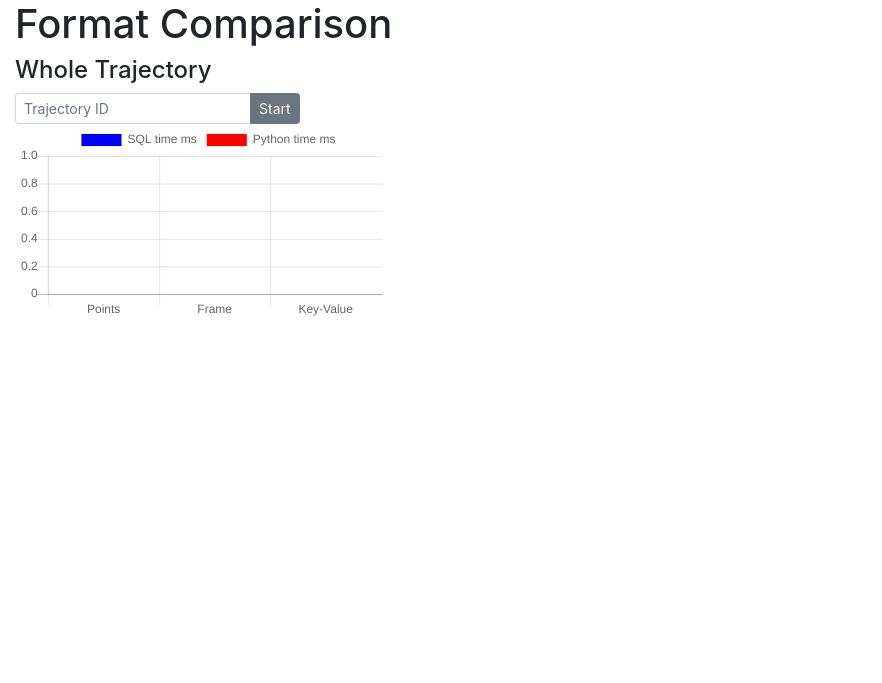
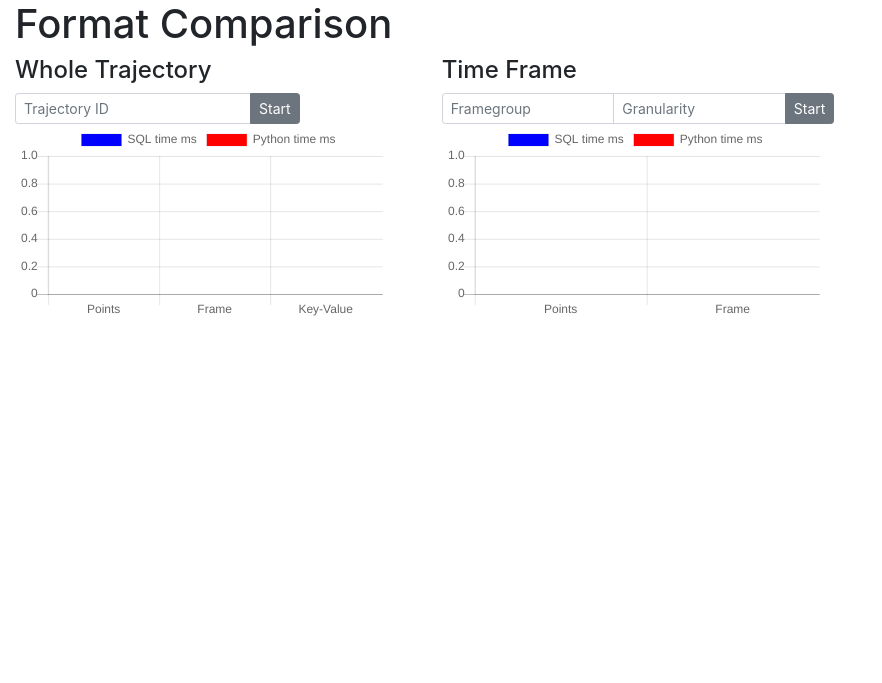
Before and after one commit to marcelja/tuk3, a Flask app: page /compare in a window 1280 px wide. Shown: the top 683 px of the page, without its empty margins (0-882 px from the left). Run offline with Flask 2, Linux system fonts and the light colour scheme; some libraries are stand-ins or nearby versions.

Commit message:
[WIP] add getting time frame data to comparison

```diff
--- a/server.py
+++ b/server.py
@@ -132,7 +132,17 @@ def timeframe_granularity(fgcid, frame, granularity):
                         group by lat, lon'''.format(lat, granularity, lon, fgcid)
 
         cursor.execute(query)
-        return Response(json.dumps(cursor.fetchall(), separators=(',', ':')), mimetype='application/json')
+        result = cursor.fetchall()
+
+        response = {
+            "performance": {
+                "query": query,
+                "sql": get_sql_execution_time(query),
+                "python": 0
+            },
+            "result": result
+        }
+        return Response(json.dumps(response, separators=(',', ':')), mimetype='application/json')
 
 @app.route('/route/<int:tid>')
 def route_information(tid):
@@ -175,12 +185,19 @@ def changepoints(mode, fgcid, granularity):
 
         compare_direction = '>' if mode == 'pickup' else  '<'
 
-        query = '''CALL TUK3_TS_MJ.changepoints_for_framegroup({0}, {1}, '{2}', ?)
-                '''.format(fgcid, granularity, compare_direction)
+        query = '''CALL TUK3_TS_MJ.changepoints_for_framegroup({0}, {1}, '{2}', ?)'''.format(fgcid, granularity, compare_direction)
         cursor.execute(query)
         results = cursor.fetchall()
 
-        return Response(json.dumps(results, separators=(',', ':')), mimetype='application/json')
+        response = {
+            "performance": {
+                "query": query,
+                "sql": get_sql_execution_time(query.replace("'", "''")),
+                "python": 0
+            },
+            "result": results
+        }
+        return Response(json.dumps(response, separators=(',', ':')), mimetype='application/json')
 
 @app.route('/profit')
 def profit():
--- a/static/comparison.js
+++ b/static/comparison.js
@@ -95,6 +95,19 @@ async function showTraWhole() {
 
 function loadTraWhole(trajectoryId) {
   return loadData('/trajectory_point/' + trajectoryId,
-                        '/trajectory_frame/' + trajectoryId,
-                        '/trajectory_keyvalue/' + trajectoryId);
+  '/trajectory_frame/' + trajectoryId,
+  '/trajectory_keyvalue/' + trajectoryId);
 }
+
+async function showFramegroup() {
+  let framegroup = parseInt($('#input-framegroup').val());
+  let granularity = parseInt($('#input-granularity').val());
+
+  let data = await loadFramegroup(framegroup, granularity);
+  showChart('framegroup', data);
+}
+
+function loadFramegroup(framegroup, granularity) {
+  return loadData('/timeframe_granularity/' + framegroup + '/0/' + granularity,
+                  '/timeframe_granularity/' + framegroup + '/0/' + granularity);
+}
--- a/static/map.js
+++ b/static/map.js
@@ -121,7 +121,7 @@ function loadHeatmap(mapType, time, granularity) {
   $.getJSON(url, (data) => {
     let loadingTime = new Date().getTime() - startTime;
     $('#loadingTime').text(loadingTime + ' ms');
-    let heatmapData = formatHeatmapData(data);
+    let heatmapData = formatHeatmapData(data.result);
     heatmap.setData(heatmapData);
   });
 }
--- a/templates/compare.html
+++ b/templates/compare.html
@@ -29,6 +29,21 @@
                         <canvas id="chart-traWhole"></canvas>
                     </div>
             </div>
+            <div class="col-4">
+                <h4>Time Frame</h4>
+                <div class="form-inline">
+                    <div class="input-group input-group-sm mr-1">
+                        <input id="input-framegroup" class="form-control" type="number" placeholder="Framegroup">
+                        <input id="input-granularity" class="form-control" type="number" placeholder="Granularity">
+                        <div class="input-group-append">
+                            <button class="btn btn-secondary" onclick="showFramegroup()">Start</button>
+                        </div>
+                    </div>
+                </div>
+                <div class="chart-container">
+                        <canvas id="chart-framegroup"></canvas>
+                    </div>
+            </div>
         </div>
     </div>
 
```
